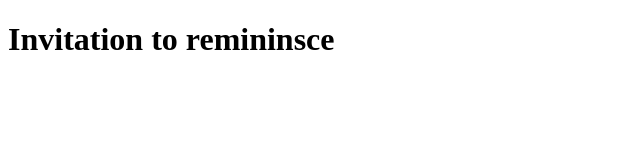
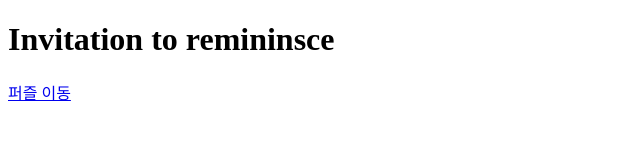
Before and after one commit to PNU-DT-2023/InvitationToRemininsce, a website: page index.html in a window 1280 px wide. Shown: the whole page, without its empty margins (0-640 px from the left). Drawn offline with Linux system fonts and the light colour scheme.

Commit message:
[ADD] 메인페이지에서 퍼즐 이동 임시 버튼 추가

```diff
--- a/index.html
+++ b/index.html
@@ -9,5 +9,6 @@
 </head>
 <body>
     <h1>Invitation to remininsce</h1>
+    <a href="./puzzlepage.html">퍼즐 이동</a>
 </body>
 </html>
```
